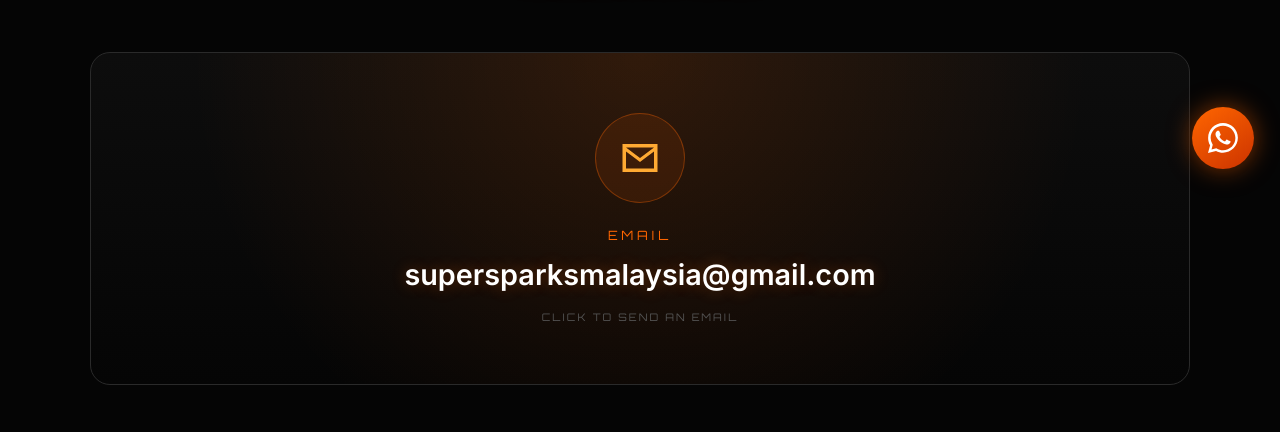
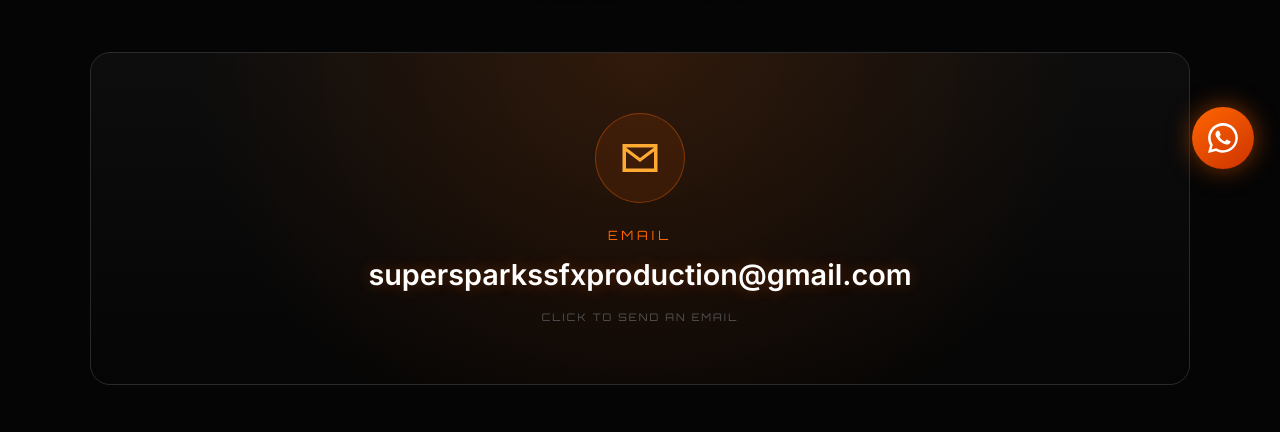
Before and after one commit to FunSkywalker/Salim-Rahmans-Super-Sparks-2, a plain HTML site: page contactus.html in a window 1280 px wide. Shown: the part 605-1037 px from the top of the page. Drawn offline with Linux system fonts and the light colour scheme.

Commit message:
email change.html

```diff
--- a/contactus.html
+++ b/contactus.html
@@ -427,12 +427,12 @@
         </div>
 
         <!-- BIG EMAIL CARD -->
-        <a href="mailto:supersparksmalaysia@gmail.com" class="email-hero">
+        <a href="mailto:supersparkssfxproduction@gmail.com" class="email-hero">
             <div class="contact-icon">
                 <svg viewBox="0 0 24 24"><path d="M2 4h20v16H2V4zm2 2v.01L12 12l8-5.99V6H4zm16 12V8.24l-8 6-8-6V18h16z"/></svg>
             </div>
             <div class="contact-platform">Email</div>
-            <div class="contact-handle">supersparksmalaysia@gmail.com</div>
+            <div class="contact-handle">supersparkssfxproduction@gmail.com</div>
             <div class="email-hint">Click to send an email</div>
         </a>
 
```
